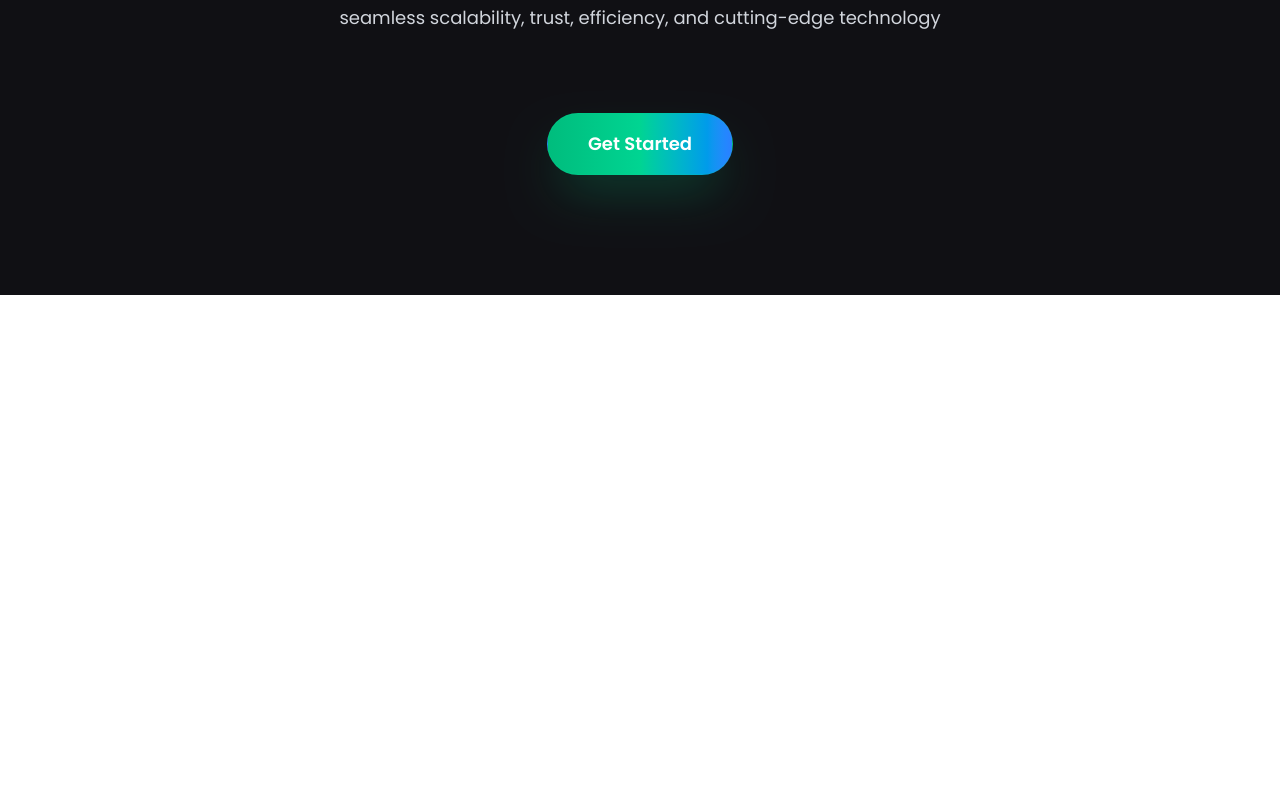
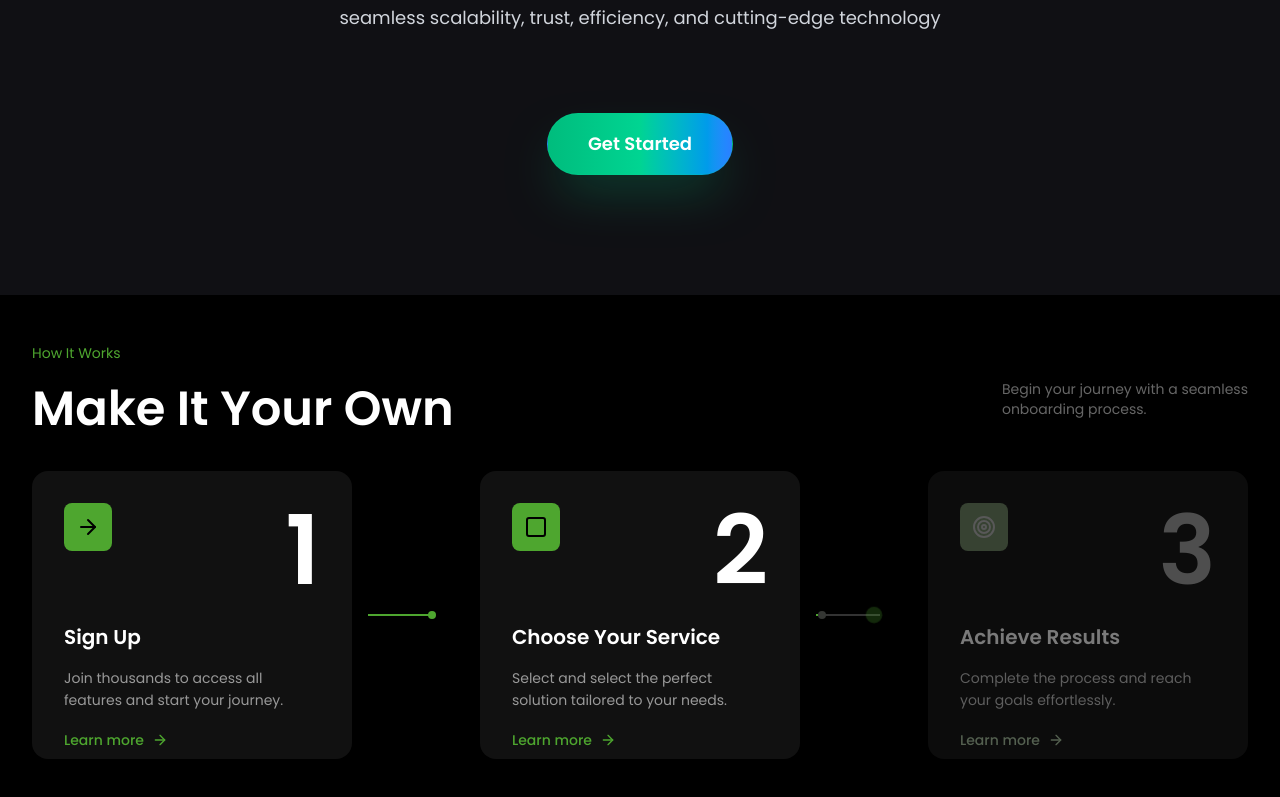
Before and after one commit to idea-on/ideaon-frontend, a Next.js app: page / in a window 1280 px wide. Shown: the part 2247-3044 px from the top of the page. Before the commit the page ends 2542 px from the top, so only its background shows below. Built offline with nearby package versions, Linux system fonts and the light colour scheme; a web font is replaced by a local one.

Commit message:
homepage modified

```diff
--- a/src/components/Homepage/Home.tsx
+++ b/src/components/Homepage/Home.tsx
@@ -1,12 +1,14 @@
 import React from 'react'
 import HeroSection from './HeroSection'
 import WhyChoose from './WhyChoose'
+import MakeItYourOwnLanding from './MakeItYourOwnLanding'
 
 export default function HomeComponent() {
   return (
     <main className=''>
       <HeroSection />
       <WhyChoose />
+      <MakeItYourOwnLanding/>
     </main>
   )
 }
```
Also changed, not shown: 1 other file (tests, documents, lock files or other folders).
